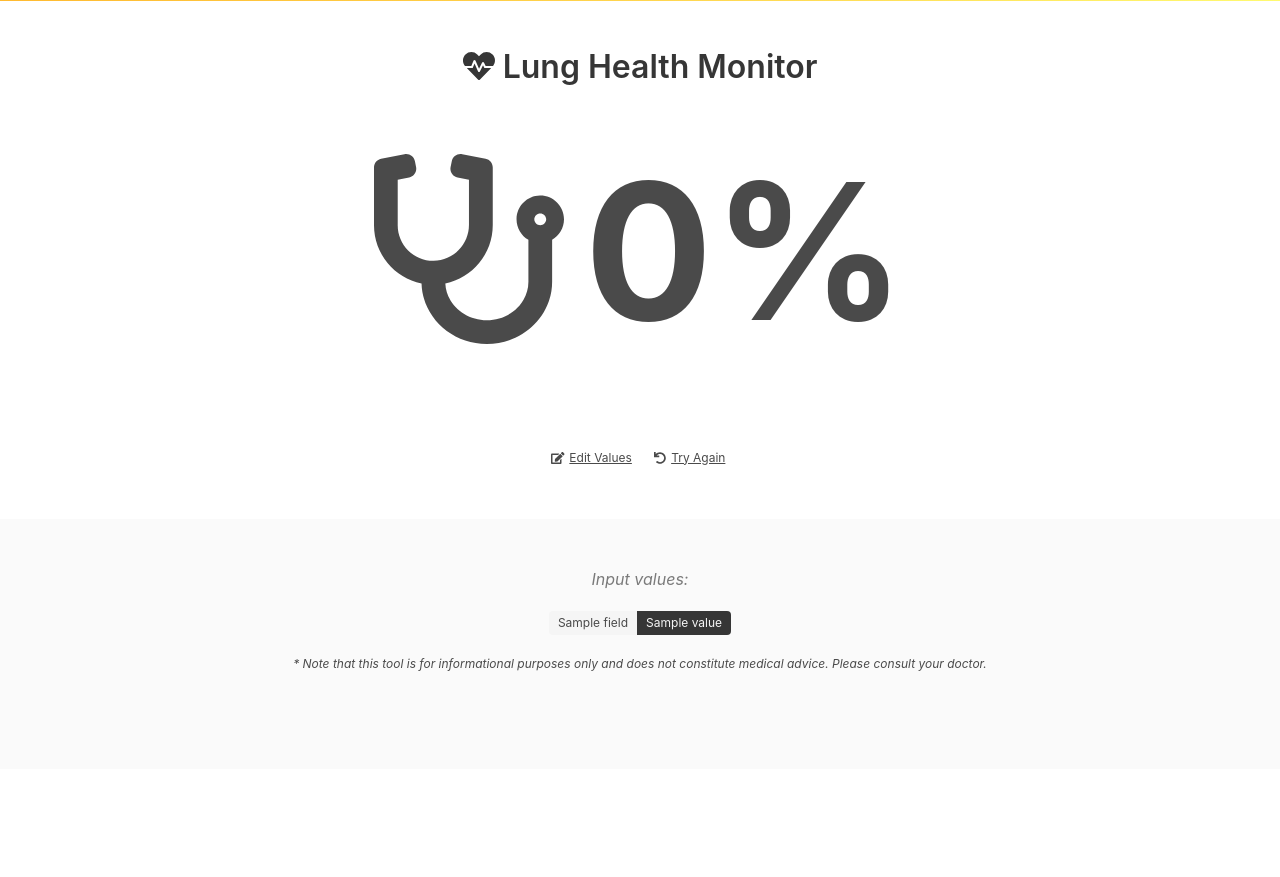
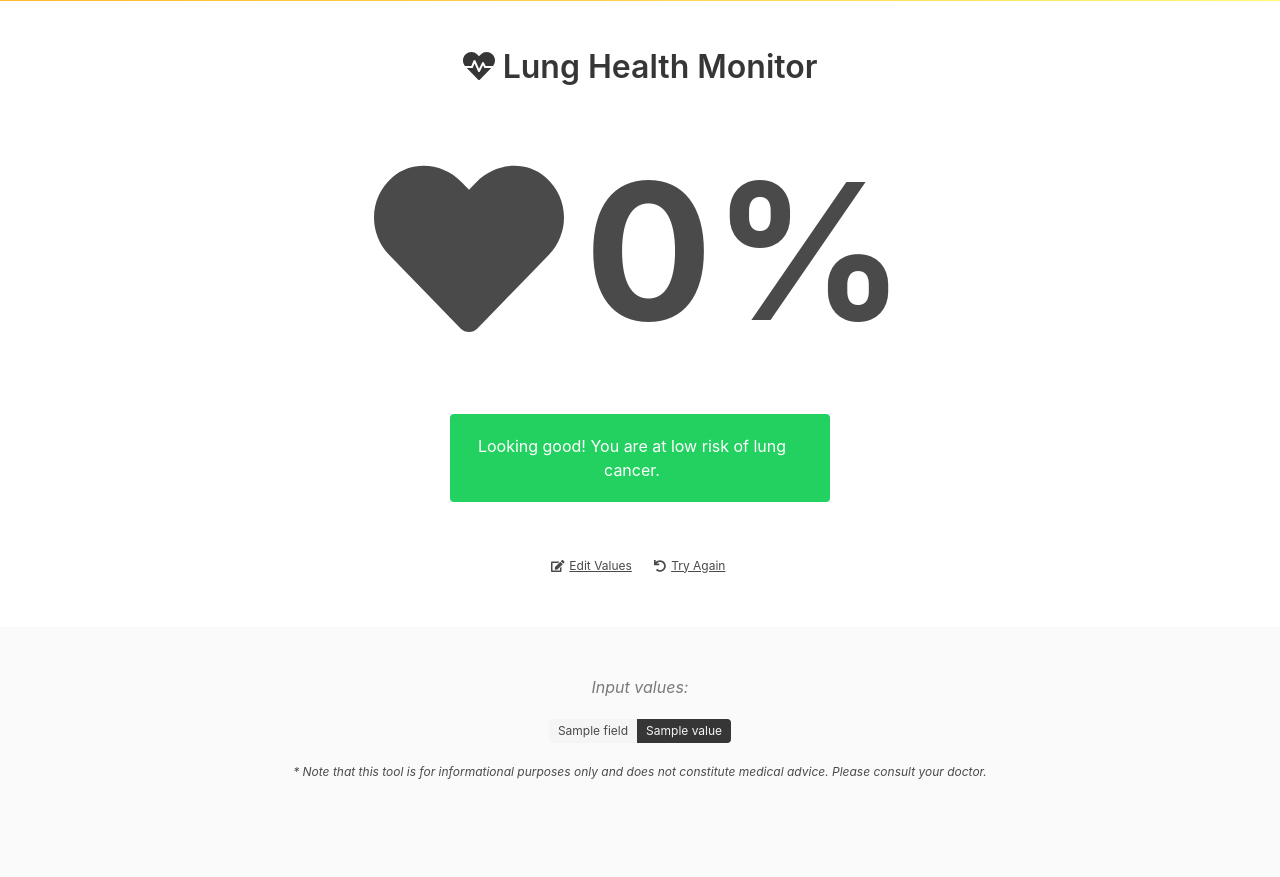
Before and after one commit to Uzair5162/lung-cancer-predictor, a Flask app: template templates/results.html in a window 1280 px wide. Shown: the part 210-1087 px from the top of the page. Before the commit the page ends 881 px from the top, so only its background shows below. Run offline with Flask 2, Linux system fonts and the light colour scheme; the template is opened without the code that fills it: most values are stand-ins (such as "Sample title", 1, 10 or a date in 2020); parts of the project's set-up code (start-up, migrations or seed data) failed here and were passed over; some libraries are stand-ins or nearby versions.

Commit message:
Update results.html

```diff
--- a/templates/results.html
+++ b/templates/results.html
@@ -4,6 +4,8 @@
 
 {% block content %}
 <div class="results">
+  {% if prediction == 1 %}
+    <!-- Increased Risk Detected (> 50% probability) -->
     <div class="results-main">
       <div class="results-icon">
         <i class="fas fa-stethoscope"></i>
@@ -12,6 +14,24 @@
         {{ (probabilities[1] * 100) | round | int }}%
       </div>
     </div>
+    <div class="results-text notification is-danger">
+      Increased risk detected.
+      Please speak to your doctor at your next visit.
+    </div>
+  {% else %}
+    <!-- Low Risk -->
+    <div class="results-main">
+      <div class="results-icon">
+        <i class="fas fa-heart"></i>
+      </div>
+      <div class="results-pct">
+        {{ (probabilities[1] * 100) | round | int }}%
+      </div>
+    </div>
+    <div class="results-text notification is-success">
+      Looking good! You are at low risk of lung cancer.
+    </div>
+  {% endif %}
 
   <div class="back-button container has-text-centered">
     <a class="button is-small is-text" href=".{{ url_for('.form', **form_values) }}">
```
Lines whose indentation alone changed are shown as unchanged.
